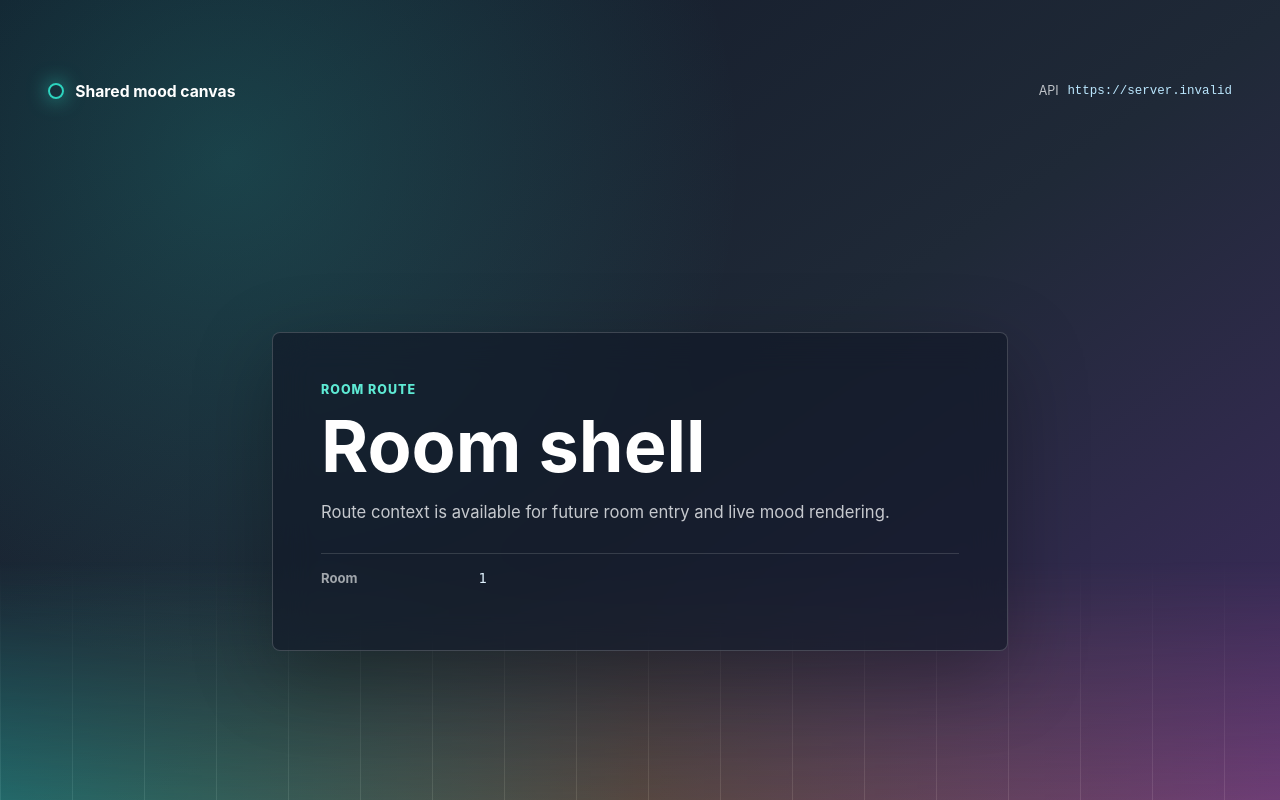
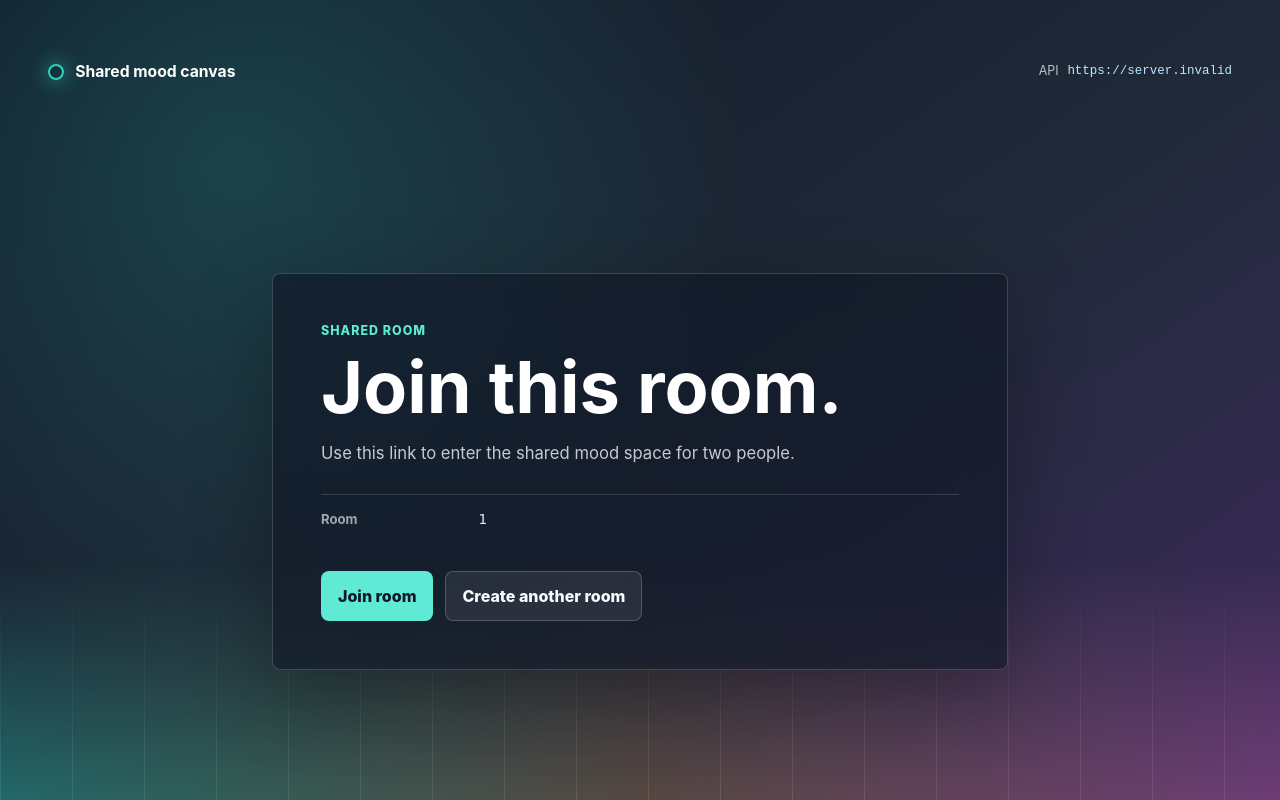
Before and after one commit to mtplayground/brian-lee-819b-mood-ring, a React (Vite) app in the folder frontend/: page /rooms/1 in a window 1280 px wide. Built offline with nearby package versions, Linux system fonts and the light colour scheme; no server answers.

Commit message:
feat: Join-room UI and entry flow

```diff
--- a/frontend/src/api/rooms.ts
+++ b/frontend/src/api/rooms.ts
@@ -13,6 +13,14 @@ export type CreateRoomResponse = {
   shareableIdentifier: string;
   sharePath: string;
   creatorParticipant: ParticipantIdentity;
+};
+
+export type JoinRoomResponse = {
+  roomId: string;
+  shareableIdentifier: string;
+  sharePath: string;
+  participant: ParticipantIdentity;
+  restoredIdentity: boolean;
 };
 
 type ApiErrorPayload = {
@@ -46,6 +54,28 @@ export async function createRoom(config: ClientConfig): Promise<CreateRoomRespon
   return response.json() as Promise<CreateRoomResponse>;
 }
 
+export async function joinRoom(
+  config: ClientConfig,
+  roomId: string,
+  identityKey?: string,
+): Promise<JoinRoomResponse> {
+  const response = await fetch(`${config.backendBaseUrl}/api/rooms/${encodeURIComponent(roomId)}/join`, {
+    method: "POST",
+    credentials: "include",
+    headers: {
+      Accept: "application/json",
+      "Content-Type": "application/json",
+    },
+    body: JSON.stringify({ identityKey }),
+  });
+
+  if (!response.ok) {
+    throw await createApiRequestError(response, "Unable to join room");
+  }
+
+  return response.json() as Promise<JoinRoomResponse>;
+}
+
 async function createApiRequestError(response: Response, fallbackMessage: string): Promise<ApiRequestError> {
   let payload: ApiErrorPayload | undefined;
 
--- a/frontend/src/routes/RoomRoute.tsx
+++ b/frontend/src/routes/RoomRoute.tsx
@@ -1,21 +1,151 @@
-import { useParams } from "react-router-dom";
+import { useEffect, useState } from "react";
+import { Link, useParams } from "react-router-dom";
+import { ApiRequestError, joinRoom, type JoinRoomResponse } from "../api/rooms";
+import { useAppState } from "../state/AppStateContext";
+import {
+  loadRoomIdentity,
+  storeRoomIdentity,
+  type StoredRoomIdentity,
+} from "../state/roomIdentity";
+
+type JoinStatus = "idle" | "joining" | "joined";
+
+const errorMessageFor = (error: unknown): string => {
+  if (error instanceof ApiRequestError) {
+    if (error.status === 404) {
+      return "This room link does not exist.";
+    }
+
+    if (error.status === 409) {
+      return "This room already has two people.";
+    }
+  }
+
+  return error instanceof Error ? error.message : "Unable to join room";
+};
 
 export function RoomRoute() {
+  const { config } = useAppState();
   const { roomId } = useParams();
+  const [identity, setIdentity] = useState<StoredRoomIdentity | null>(() =>
+    roomId ? loadRoomIdentity(roomId) : null,
+  );
+  const [joinResult, setJoinResult] = useState<JoinRoomResponse | null>(null);
+  const [status, setStatus] = useState<JoinStatus>(identity ? "joining" : "idle");
+  const [errorMessage, setErrorMessage] = useState<string | null>(null);
+
+  const handleJoinRoom = async (storedIdentity = identity) => {
+    if (!roomId) {
+      setErrorMessage("Room link is missing a room identifier.");
+      return;
+    }
+
+    setStatus("joining");
+    setErrorMessage(null);
+
+    try {
+      const joinedRoom = await joinRoom(config, roomId, storedIdentity?.identityKey);
+      storeRoomIdentity(joinedRoom.roomId, joinedRoom.participant);
+      setIdentity({
+        roomId: joinedRoom.roomId,
+        ...joinedRoom.participant,
+      });
+      setJoinResult(joinedRoom);
+      setStatus("joined");
+    } catch (error) {
+      setErrorMessage(errorMessageFor(error));
+      setStatus("idle");
+    }
+  };
+
+  useEffect(() => {
+    if (!roomId) {
+      setIdentity(null);
+      setJoinResult(null);
+      setStatus("idle");
+      return;
+    }
+
+    const storedIdentity = loadRoomIdentity(roomId);
+    setIdentity(storedIdentity);
+    setJoinResult(null);
+    setErrorMessage(null);
+
+    if (storedIdentity) {
+      void handleJoinRoom(storedIdentity);
+    } else {
+      setStatus("idle");
+    }
+    // The join action is intentionally driven by roomId changes only; config is stable
+    // for the lifetime of the app shell.
+    // eslint-disable-next-line react-hooks/exhaustive-deps
+  }, [roomId]);
+
+  const isJoined = status === "joined" && identity;
+  const isReturning = Boolean(joinResult?.restoredIdentity);
 
   return (
-    <section className="route-panel" aria-labelledby="room-heading">
-      <p className="route-panel__eyebrow">Room route</p>
-      <h1 id="room-heading">Room shell</h1>
+    <section className="route-panel room-entry" aria-labelledby="room-heading">
+      <p className="route-panel__eyebrow">Shared room</p>
+      <h1 id="room-heading">{isJoined ? "You are in." : "Join this room."}</h1>
       <p>
-        Route context is available for future room entry and live mood rendering.
+        {isJoined
+          ? "This browser will be recognized when you come back to this room."
+          : "Use this link to enter the shared mood space for two people."}
       </p>
-      <dl className="config-list">
-        <div>
-          <dt>Room</dt>
-          <dd>{roomId ?? "unknown"}</dd>
-        </div>
-      </dl>
+
+      {roomId ? (
+        <dl className="config-list">
+          <div>
+            <dt>Room</dt>
+            <dd>{roomId}</dd>
+          </div>
+          {identity && (
+            <>
+              <div>
+                <dt>Identity</dt>
+                <dd>{identity.participantId}</dd>
+              </div>
+              <div>
+                <dt>Slot</dt>
+                <dd>{identity.slot === "first" ? "Creator" : "Joined person"}</dd>
+              </div>
+            </>
+          )}
+          {joinResult && (
+            <div>
+              <dt>Entry</dt>
+              <dd>{isReturning ? "Restored from this browser" : "Joined on this browser"}</dd>
+            </div>
+          )}
+        </dl>
+      ) : (
+        <p className="room-entry__error" role="alert">
+          Room link is missing a room identifier.
+        </p>
+      )}
+
+      {errorMessage && (
+        <p className="room-entry__error" role="alert">
+          {errorMessage}
+        </p>
+      )}
+
+      <div className="room-entry__actions">
+        {!isJoined && roomId && (
+          <button
+            className="button button--primary"
+            type="button"
+            onClick={() => void handleJoinRoom()}
+            disabled={status === "joining"}
+          >
+            {status === "joining" ? "Joining..." : identity ? "Restore entry" : "Join room"}
+          </button>
+        )}
+        <Link className="button button--secondary" to="/">
+          Create another room
+        </Link>
+      </div>
     </section>
   );
 }
--- a/frontend/src/state/roomIdentity.ts
+++ b/frontend/src/state/roomIdentity.ts
@@ -22,7 +22,27 @@ export function storeRoomIdentity(roomId: string, participant: ParticipantIdenti
 export function loadRoomIdentity(roomId: string): StoredRoomIdentity | null {
   try {
     const rawValue = window.localStorage.getItem(identityStorageKey(roomId));
-    return rawValue ? (JSON.parse(rawValue) as StoredRoomIdentity) : null;
+    if (!rawValue) {
+      return null;
+    }
+
+    const value = JSON.parse(rawValue) as Partial<StoredRoomIdentity>;
+
+    if (
+      value.roomId !== roomId ||
+      typeof value.participantId !== "string" ||
+      typeof value.identityKey !== "string" ||
+      (value.slot !== "first" && value.slot !== "second")
+    ) {
+      return null;
+    }
+
+    return {
+      roomId: value.roomId,
+      participantId: value.participantId,
+      identityKey: value.identityKey,
+      slot: value.slot,
+    };
   } catch {
     return null;
   }
--- a/frontend/src/styles.css
+++ b/frontend/src/styles.css
@@ -191,6 +191,19 @@ a {
   font-weight: 700;
 }
 
+.room-entry__actions {
+  display: flex;
+  flex-wrap: wrap;
+  gap: 0.75rem;
+  margin-top: 1.75rem;
+}
+
+.room-entry__error {
+  margin: 1rem 0 0;
+  color: #fecdd3;
+  font-weight: 700;
+}
+
 .share-link {
   display: grid;
   gap: 1rem;
```
